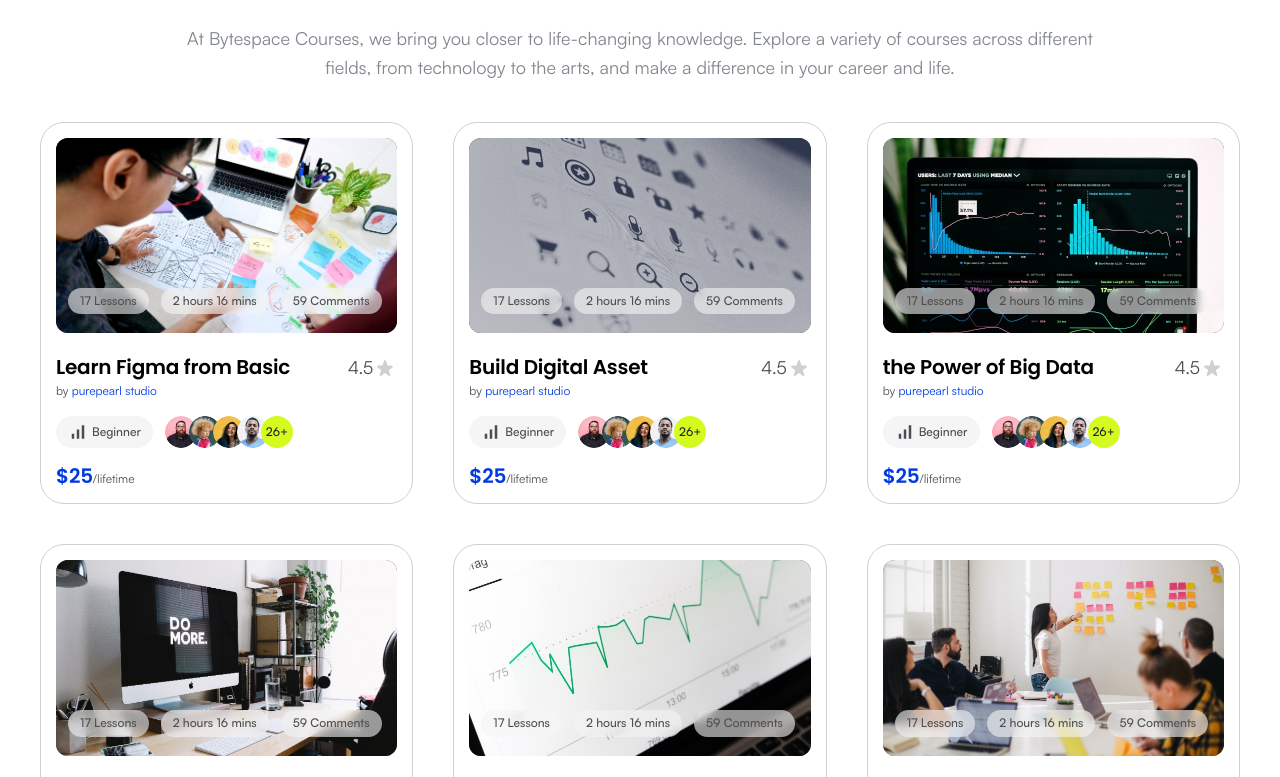
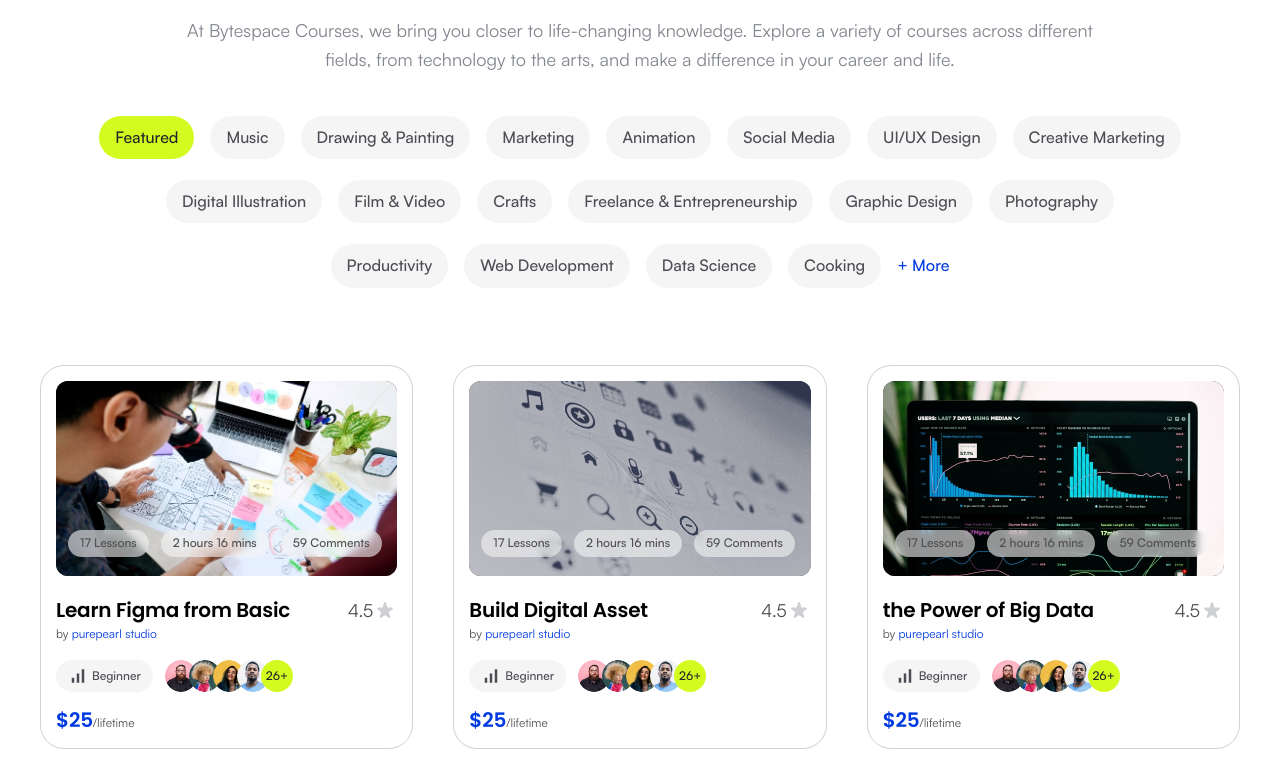
Before and after one commit to Kj-RahiL/byte-space, a Next.js app: page / in a window 1280 px wide. Shown: the part 1403-2180 px from the top of the page. Built offline with nearby package versions, Linux system fonts and the light colour scheme.

Commit message:
feat: implement CourseSection with CourseExplorer and update course data structure

```diff
--- a/src/app/page.tsx
+++ b/src/app/page.tsx
@@ -1,24 +1,13 @@
+import CourseSection from "@/components/landing/courses/CourseSection";
 import Hero from "@/components/landing/hero/Hero";
 import PartnerLogos from "@/components/landing/PartnerLogos";
-import { CourseCard, SectionHeading } from "@/components/ui";
-import { courses } from "@/constants/courses";
 
 const Home = () => {
   return (
     <main className="bg-background min-h-screen">
       <Hero />
       <PartnerLogos />
-      <section className="container-page flex flex-col gap-10 py-20">
-        <SectionHeading
-          title="Discover Your Passion, Build Your Skills"
-          description="At Bytespace Courses, we bring you closer to life-changing knowledge. Explore a variety of courses across different fields, from technology to the arts, and make a difference in your career and life."
-        />
-        <div className="grid gap-10 sm:grid-cols-2 lg:grid-cols-3">
-          {courses.map((course) => (
-            <CourseCard key={course.id} course={course} />
-          ))}
-        </div>
-      </section>
+      <CourseSection />
     </main>
   );
 };
--- /dev/null
+++ b/src/components/landing/courses/CourseExplorer.tsx
@@ -0,0 +1,89 @@
+"use client";
+
+import { useState } from "react";
+import Link from "next/link";
+import { CourseCard } from "@/components/ui";
+import { FEATURED, courseCategoryRows } from "@/constants/courses";
+import { cn } from "@/lib/utils";
+import type { Course } from "@/types/course";
+
+type CourseExplorerProps = {
+  courses: Course[];
+};
+
+// Category pills + the course grid they filter.
+const CourseExplorer = ({ courses }: CourseExplorerProps) => {
+  const [active, setActive] = useState(FEATURED);
+  const visible =
+    active === FEATURED
+      ? courses
+      : courses.filter((c) => c.category === active);
+  const lastRow = courseCategoryRows.length - 1;
+
+  return (
+    <div className="flex flex-col gap-10 lg:gap-19.25">
+      <div
+        role="group"
+        aria-label="Filter courses by category"
+        className="-mx-4 flex gap-3 overflow-x-auto px-4 pb-1 scrollbar-none md:mx-0 md:flex-wrap md:justify-center md:gap-4 md:overflow-visible md:px-0 md:pb-0 lg:flex-col lg:items-center lg:gap-5.25"
+      >
+        {courseCategoryRows.map((row, i) => (
+          <div key={i} className="contents lg:flex lg:gap-4">
+            {row.map((category) => {
+              const isActive = category === active;
+              return (
+                <button
+                  key={category}
+                  type="button"
+                  aria-pressed={isActive}
+                  onClick={() => setActive(category)}
+                  className={cn(
+                    "shrink-0 rounded-3xl px-4 py-3 text-label-m whitespace-nowrap transition-colors",
+                    isActive
+                      ? "bg-electric-lime-400 text-shuttle-gray-950"
+                      : "bg-shuttle-gray-50 text-shuttle-gray-700 hover:bg-shuttle-gray-100",
+                  )}
+                >
+                  {category}
+                </button>
+              );
+            })}
+            {i === lastRow && (
+              <Link
+                href="/courses"
+                className="shrink-0 self-center py-3 text-label-m whitespace-nowrap text-persian-blue-800 hover:underline"
+              >
+                + More
+              </Link>
+            )}
+          </div>
+        ))}
+      </div>
+
+      {visible.length > 0 ? (
+        <div className="grid gap-10 sm:grid-cols-2 lg:grid-cols-3">
+          {visible.map((course) => (
+            <CourseCard key={course.id} course={course} />
+          ))}
+        </div>
+      ) : (
+        <div className="flex flex-col items-center gap-2 rounded-3xl bg-shuttle-gray-50 px-6 py-16 text-center">
+          <p className="font-heading text-heading-xs text-ink">
+            No {active} courses yet
+          </p>
+          <p className="text-body-m text-shuttle-gray-400">
+            New courses are added every week.{" "}
+            <Link
+              href="/courses"
+              className="text-persian-blue-800 hover:underline"
+            >
+              Browse all courses
+            </Link>
+          </p>
+        </div>
+      )}
+    </div>
+  );
+};
+
+export default CourseExplorer;
--- /dev/null
+++ b/src/components/landing/courses/CourseSection.tsx
@@ -0,0 +1,17 @@
+import { SectionHeading } from "@/components/ui";
+import { courses } from "@/constants/courses";
+import CourseExplorer from "./CourseExplorer";
+
+const CourseSection = () => {
+  return (
+    <section className="container-page flex flex-col gap-10 py-16 lg:gap-10.5 lg:py-18">
+      <SectionHeading
+        title="Discover Your Passion, Build Your Skills"
+        description="At Bytespace Courses, we bring you closer to life-changing knowledge. Explore a variety of courses across different fields, from technology to the arts, and make a difference in your career and life."
+      />
+      <CourseExplorer courses={courses} />
+    </section>
+  );
+};
+
+export default CourseSection;
--- a/src/components/ui/CourseCard.tsx
+++ b/src/components/ui/CourseCard.tsx
@@ -8,13 +8,12 @@ import { Rating } from "./Rating";
 type CourseCardProps = {
   course: Course;
   className?: string;
-  /** Pass for above-the-fold cards so the thumbnail isn't lazy-loaded */
   preload?: boolean;
 };
 
 function MetaChip({ children }: { children: React.ReactNode }) {
   return (
-    <span className="rounded-3xl bg-[rgb(246_246_246/0.6)] px-3 py-1.5 text-label-xs whitespace-nowrap text-black-700 backdrop-blur-[4px]">
+    <span className="rounded-3xl bg-[rgb(246_246_246/0.6)] px-2.5 py-1.5 sm:px-3 text-label-xs whitespace-nowrap text-black-700 backdrop-blur-xs">
       {children}
     </span>
   );
@@ -41,12 +40,12 @@ export function CourseCard({ course, className, preload }: CourseCardProps) {
   return (
     <article
       className={cn(
-        "flex w-full flex-col gap-5 overflow-hidden rounded-3xl border border-shuttle-gray-200 bg-white p-[15px]",
+        "flex w-full flex-col gap-5 overflow-hidden rounded-3xl border border-shuttle-gray-200 bg-white p-3.75 pb-4",
         className,
       )}
     >
       {/* Thumbnail + meta chips */}
-      <div className="relative aspect-[341/195] w-full overflow-hidden rounded-xl bg-[#443131]">
+      <div className="relative aspect-341/195 w-full overflow-hidden rounded-xl bg-[#443131]">
         <Image
           src={image}
           alt=""
@@ -55,7 +54,7 @@ export function CourseCard({ course, className, preload }: CourseCardProps) {
           className="object-cover"
           preload={preload}
         />
-        <div className="absolute inset-x-3 bottom-[19px] flex flex-wrap gap-3">
+        <div className="absolute inset-x-3 bottom-4.75 flex flex-wrap gap-2 sm:gap-3">
           <MetaChip>{lessons} Lessons</MetaChip>
           <MetaChip>{duration}</MetaChip>
           <MetaChip>{comments} Comments</MetaChip>
@@ -75,7 +74,7 @@ export function CourseCard({ course, className, preload }: CourseCardProps) {
                 title
               )}
             </h3>
-            <p className="text-body-xs text-black-700">
+            <p className="text-body-xs leading-5 text-black-700">
               by{" "}
               {creatorHref ? (
                 <Link href={creatorHref} className="text-persian-blue-800 hover:underline">
--- a/src/constants/courses.ts
+++ b/src/constants/courses.ts
@@ -25,28 +25,75 @@ const shared = {
   pricePeriod: "lifetime",
   students: courseStudents,
   studentsMoreLabel: "26+",
-} satisfies Omit<Course, "id" | "title" | "image">;
+} satisfies Omit<Course, "id" | "title" | "image" | "category">;
+
+/** "Featured" isn't a real category — it shows every course */
+export const FEATURED = "Featured";
+
+/** Category pills, grouped into the three rows used in Figma (node 21:33 / 21:56 / 21:63) */
+export const courseCategoryRows: string[][] = [
+  [
+    FEATURED,
+    "Music",
+    "Drawing & Painting",
+    "Marketing",
+    "Animation",
+    "Social Media",
+    "UI/UX Design",
+    "Creative Marketing",
+  ],
+  [
+    "Digital Illustration",
+    "Film & Video",
+    "Crafts",
+    "Freelance & Entrepreneurship",
+    "Graphic Design",
+    "Photography",
+  ],
+  ["Productivity", "Web Development", "Data Science", "Cooking"],
+];
 
 export const courses: Course[] = [
-  { id: "learn-figma", title: "Learn Figma from Basic", image: "/images/courses/course-1.jpg", ...shared },
-  { id: "digital-asset", title: "Build Digital Asset", image: "/images/courses/course-2.jpg", ...shared },
-  { id: "big-data", title: "the Power of Big Data", image: "/images/courses/course-3.jpg", ...shared },
+  {
+    id: "learn-figma",
+    title: "Learn Figma from Basic",
+    image: "/images/courses/course-1.jpg",
+    category: "UI/UX Design",
+    ...shared,
+  },
+  {
+    id: "digital-asset",
+    title: "Build Digital Asset",
+    image: "/images/courses/course-2.jpg",
+    category: "Graphic Design",
+    ...shared,
+  },
+  {
+    id: "big-data",
+    title: "the Power of Big Data",
+    image: "/images/courses/course-3.jpg",
+    category: "Data Science",
+    ...shared,
+  },
   {
     id: "productivity-self-care",
     title: "Balancing Productivity and Self-Care",
     image: "/images/courses/course-4.jpg",
+    category: "Productivity",
     ...shared,
   },
   {
     id: "money-management",
     title: "Mastering Money Management",
     image: "/images/courses/course-5.jpg",
+    category: "Freelance & Entrepreneurship",
     ...shared,
   },
   {
     id: "idea-to-startup",
     title: "From Idea to Startup Success",
     image: "/images/courses/course-6.jpg",
+    category: "Freelance & Entrepreneurship",
     ...shared,
   },
 ];
--- a/src/types/course.ts
+++ b/src/types/course.ts
@@ -9,6 +9,8 @@ export type Course = {
   creatorHref?: string;
   href?: string;
   image: string;
+
+  category: string;
   lessons: number;
 
   duration: string;
@@ -17,9 +19,7 @@ export type Course = {
   rating: number;
 
   price: number;
-  /** e.g. "lifetime" -> rendered as "/lifetime" */
   pricePeriod?: string;
   students: Avatar[];
-  /** Counter label after the student avatars, e.g. "26+" */
   studentsMoreLabel?: string;
 };
```
